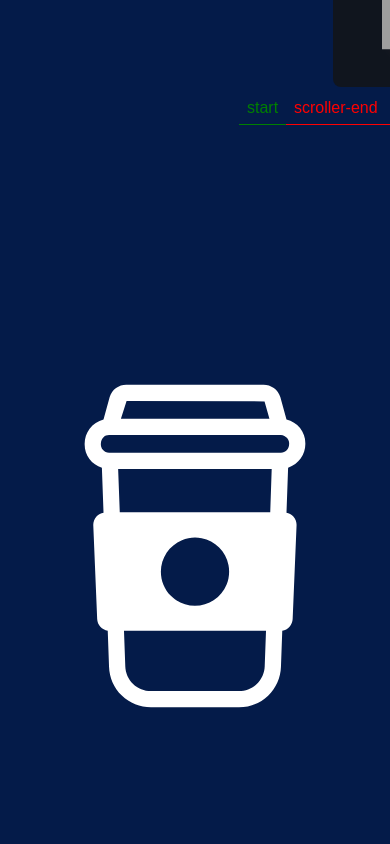
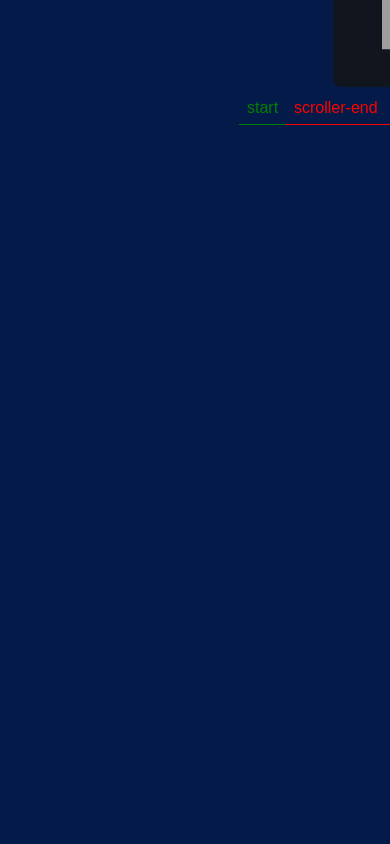
Before and after one commit to Jesse-L3/cofee-brand, a React (Vite) app: page / in a window 390 px wide. Shown: the part 720-1564 px from the top of the page. Built offline with nearby package versions, Linux system fonts and the light colour scheme; grey boxes are pictures that could not be loaded; the HTML template or start-up script is replaced by a standard one.

Commit message:
version 1.0 of the scroll animation
In thiscommit i also added a secction for the coffee menu

```diff
--- a/src/App.css
+++ b/src/App.css
@@ -5,3 +5,9 @@
     writing-mode: sideways-lr;
     -webkit-text-stroke: white 3px;
 }
+
+@media (width > 648px){
+    .hero{
+        padding-left: 2rem;
+    }
+}
--- a/src/App.jsx
+++ b/src/App.jsx
@@ -10,6 +10,7 @@ import Product from "./components/home/Product";
 import coffees from "./data/home-content";
 
 import ScrollAnimation from "./components/home/scrollanimation"
+import CoffeeMenu from "./components/home/CoffeeMenu";
 
 // 🕐 function that cycles through every day of the week for new highlighted cofees
 const highlight = () => {
@@ -94,9 +95,10 @@ function App() {
           />
         </section>
 
-        <section  style={{height: "400vh"}} className="relative">
+        <section  style={{height: "400vh"}} className="relative overflow-hidden">
           <ScrollAnimation />
         </section>
+        <CoffeeMenu />
       </main>
     </>
   );
--- /dev/null
+++ b/src/components/home/CoffeeMenu.jsx
@@ -0,0 +1,9 @@
+
+
+const CoffeeMenu = () => {
+  return (
+    <div className="h-screen bg-[black] text-white">CoffeeMenu</div>
+  )
+}
+
+export default CoffeeMenu
--- a/src/components/home/scrollanimation.jsx
+++ b/src/components/home/scrollanimation.jsx
@@ -24,11 +24,10 @@ const ScrollAnimation = () => {
     gsap.to(ScrollRef.current.querySelector("svg"), {
       scale: 25,
       fill: "black",
-      y: -340,
       scrollTrigger: {
         trigger: ".scroll-container",
-        start: "+=400",
-        end: "bottom",
+        start: "+=1",
+        end: "+=3940",
         scrub: 0.5,
         pin: false,
         markers: true,
@@ -40,11 +39,11 @@ const ScrollAnimation = () => {
         },
       },
     });
-    gsap.to(ScrollRef.current.querySelector("svg circle"), {
+    gsap.to(ScrollRef.current.querySelectorAll("svg circle, svg path"), {
       fill: "black",
       scrollTrigger: {
         trigger: ".scroll-container",
-        start: "+=400",
+        start: "+=1",
         end: "bottom bottom",
         scrub: 0.5,
         pin: false,
@@ -56,7 +55,7 @@ const ScrollAnimation = () => {
   return (
     <div
       ref={ScrollRef}
-      className="scroll-container h-screen flex justify-center items-center"
+      className="flex items-center justify-center h-screen scroll-container"
     >
       {/* <svg
         className="hidden rotate-10 sm:block"
@@ -73,7 +72,7 @@ const ScrollAnimation = () => {
       </svg> */}
 
       <svg
-        className="hidden rotate-10 sm:block"
+        className="fixed hidden rotate-10 sm:block"
         width="850"
         height="850"
         viewBox="0 0 70 70"
--- a/src/index.css
+++ b/src/index.css
@@ -103,11 +103,6 @@ body::before{
     z-index: -1;
 }
 
-@media (width > 648px){
-    body{
-        padding-left: 2rem;
-    }
-}
 
 h1, h2{
     font-family: 'Telma';
```
Also changed, not shown: src/components/globals/navbar.jsx (+1 -1 lines).
